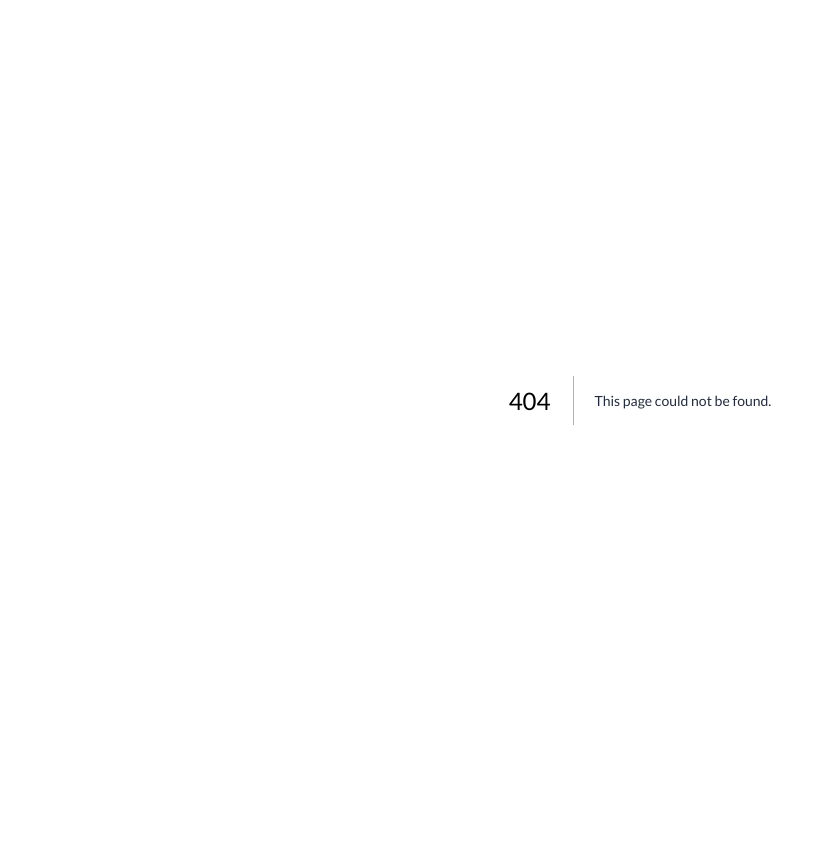
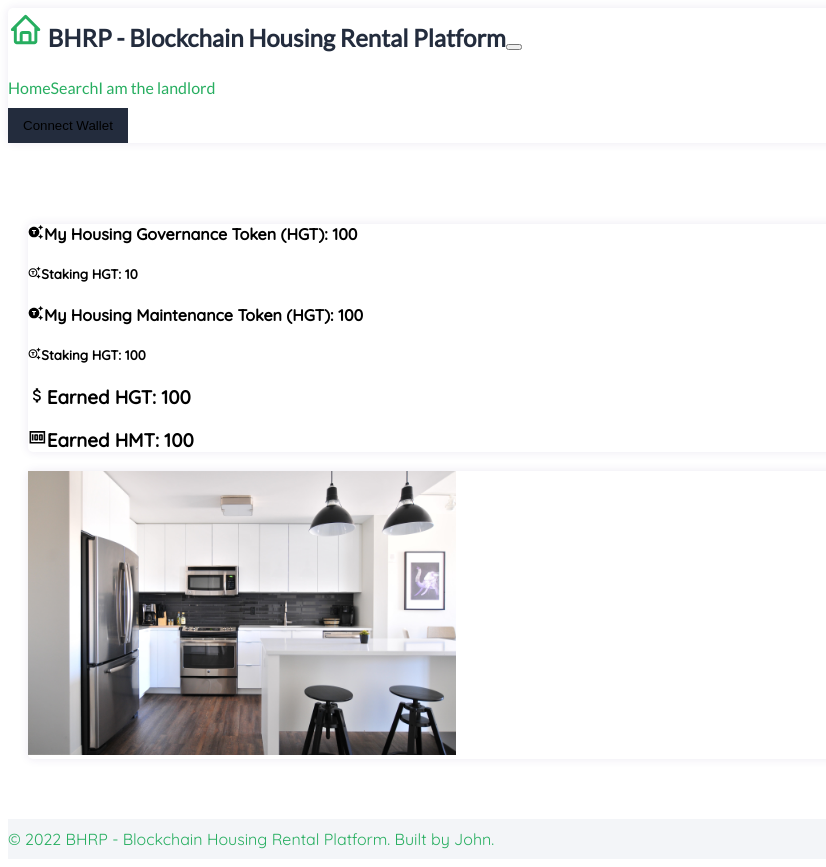
Before and after one commit to 54chen/bhrp, a Next.js app: page /wallet in a window 1280 px wide. Before the commit this address had no page. Shown: the whole page, without its empty margins (0-826 px from the left). Before the commit the page ends 800 px from the top, so only its background shows below. Built offline with nearby package versions, Linux system fonts and the light colour scheme.

Commit message:
add wallet page

```diff
--- /dev/null
+++ b/components/Wallet.js
@@ -0,0 +1,65 @@
+import { Col, Row } from 'react-bootstrap';
+import { MdGeneratingTokens, MdOutlineAttachMoney, MdOutlineGeneratingTokens, MdOutlineMoney } from 'react-icons/md';
+import { useWeb3 } from '../contexts/Web3Context';
+
+export default function Wallet() {
+  const DEFAULT_IMG = "/images/property.jpg";
+  const {
+    hasWeb3,
+    walletAddress,
+    ensName,
+    connectWallet,
+    disconnectWallet,
+    isConnected,
+    bankBalance,
+  } = useWeb3();
+  return (
+    <Row>
+
+    <Col>
+    <div className='bg-white p-4 mt-4 mt-lg-5 shadow-sm'>
+
+      <Row>
+      <h4><MdGeneratingTokens/>My Housing Governance Token (HGT): 100</h4>
+      </Row>
+      <Row>
+
+      </Row>
+      <Row>
+        <h5><MdOutlineGeneratingTokens/>Staking HGT: 10</h5>
+      </Row>
+      <Row>
+
+      </Row>
+      <Row>
+      <h4><MdGeneratingTokens/>My Housing Maintenance Token (HGT): 100</h4>
+
+      </Row>
+      <Row>
+      <h5><MdOutlineGeneratingTokens/>Staking HGT: 100</h5>
+
+      </Row>
+      <Row>
+        <h3><MdOutlineAttachMoney/>Earned HGT: 100</h3>
+
+      </Row>
+      <Row>
+      <h3><MdOutlineMoney/>Earned HMT: 100</h3>
+
+      </Row>
+      </div>
+     </Col>
+
+    <Col>
+    <div className='bg-white p-4 mt-4 mt-lg-5 shadow-sm'>
+
+      <Row>
+        {<img src={DEFAULT_IMG} width={428} height={284} />}
+      </Row>
+      </div>
+
+      </Col>
+    </Row>
+
+  );
+}
--- a/components/Wave.js
+++ b/components/Wave.js
@@ -2,6 +2,8 @@ import { useState, useEffect } from 'react';
 import Toast from 'react-bootstrap/Toast';
 import ToastContainer from 'react-bootstrap/ToastContainer';
 import { SiZwave } from 'react-icons/si';
+import { GiWallet } from 'react-icons/gi';
+
 import { useWeb3 } from '../contexts/Web3Context';
 
 function Wave() {
@@ -53,6 +55,8 @@ function Wave() {
       className="position-float"
       style={{ minHeight: '0px' }}
     >
+      <a href='/wallet'><GiWallet className='me-2' /></a>
+
       <a href='#' onClick={checkWave}>{alertNew}<SiZwave className='me-2' /></a>
       <ToastContainer position="top-end" className="p-3">
         {allWaves.map((wave, index) => (
--- a/pages/landlord.js
+++ b/pages/landlord.js
@@ -13,7 +13,7 @@ export default function LandlordPage() {
   const router = useRouter();
 
   return (
-    <Layout title='BHRP | Home'>
+    <Layout title='BHRP | Submit my house'>
       <div className={styles.wrapper}>
 
         <Container className={styles.properties}>
--- /dev/null
+++ b/pages/wallet.js
@@ -0,0 +1,19 @@
+import { Container, Row, Col, Button } from 'react-bootstrap';
+import { useRouter } from 'next/router';
+import Layout from '@/components/Layout';
+import styles from '@/styles/Home.module.css';
+import Wallet from '@/components/Wallet';
+export default function WalletPage() {
+  const router = useRouter();
+
+  return (
+    <Layout title='BHRP | My wallet'>
+      <div className={styles.wrapper}>
+
+        <Container className={styles.properties}>
+            <Wallet />
+        </Container>
+      </div>
+    </Layout>
+  );
+}
```
Also changed, not shown: 2 other files (tests, documents, lock files or other folders).
